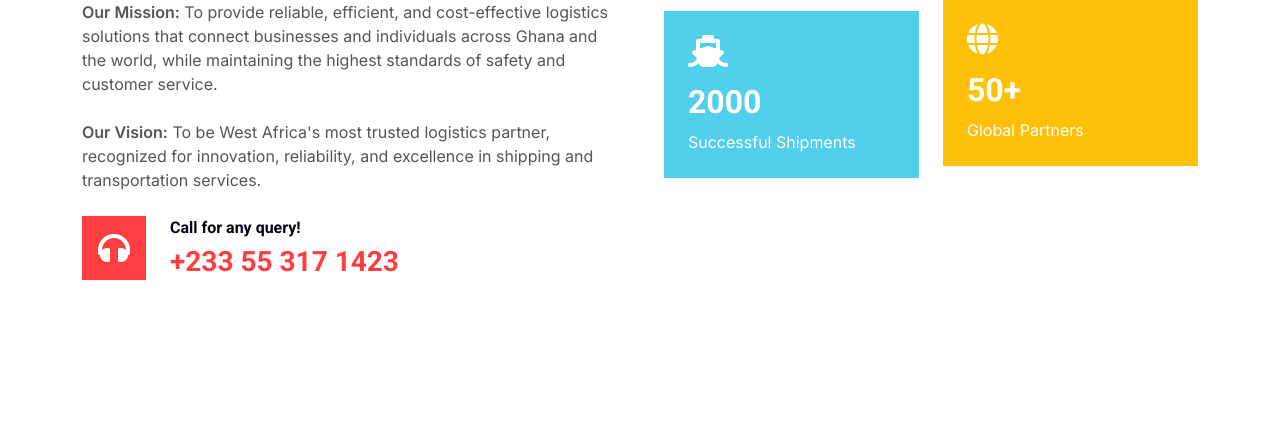
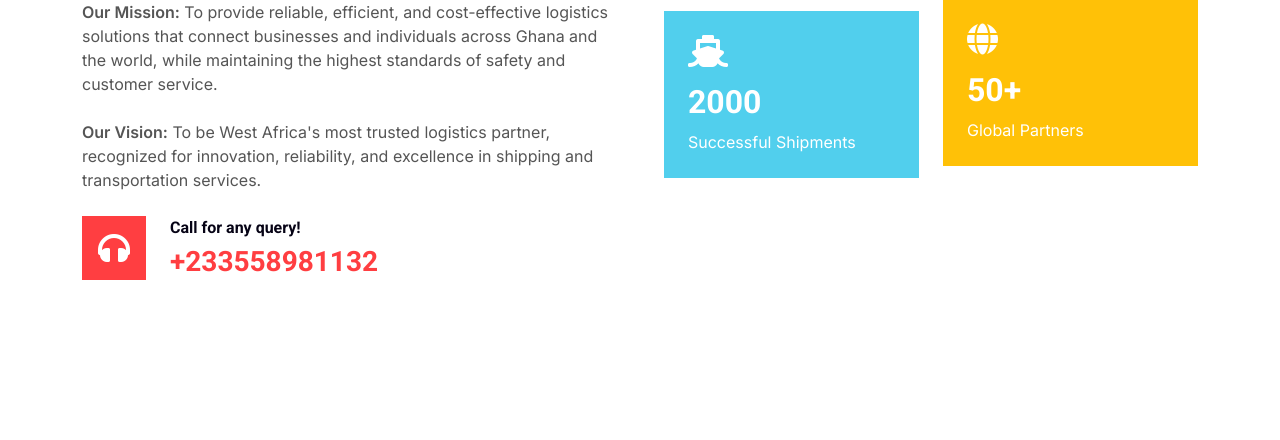
Before and after one commit to Joetech-rgb/didon, a Django app: page /about/ in a window 1280 px wide. Shown: the part 1637-2077 px from the top of the page. Run offline with Django 5.2, Linux system fonts and the light colour scheme; some libraries are stand-ins or nearby versions.

Commit message:
Update home and about pages

```diff
--- a/SwiftLogix/templates/about.html
+++ b/SwiftLogix/templates/about.html
@@ -150,7 +150,7 @@
                         <i class="fa fa-headphones fa-2x flex-shrink-0 bg-primary p-3 text-white"></i>
                         <div class="ps-4">
                             <h6>Call for any query!</h6>
-                            <h3 class="text-primary m-0">+233 55 317 1423</h3>
+                            <h3 class="text-primary m-0">+233558981132</h3>
                         </div>
                     </div>
                 </div>
--- a/SwiftLogix/templates/home.html
+++ b/SwiftLogix/templates/home.html
@@ -467,7 +467,7 @@
                     <i class="fa fa-headphones fa-2x flex-shrink-0 bg-primary p-3 text-white"></i>
                     <div class="ps-4">
                         <h6>Call for any query!</h6>
-                        <h3 class="text-primary m-0">++233558981132</h3>
+                        <h3 class="text-primary m-0">+233558981132</h3>
                     </div>
                 </div>
             </div>
```
